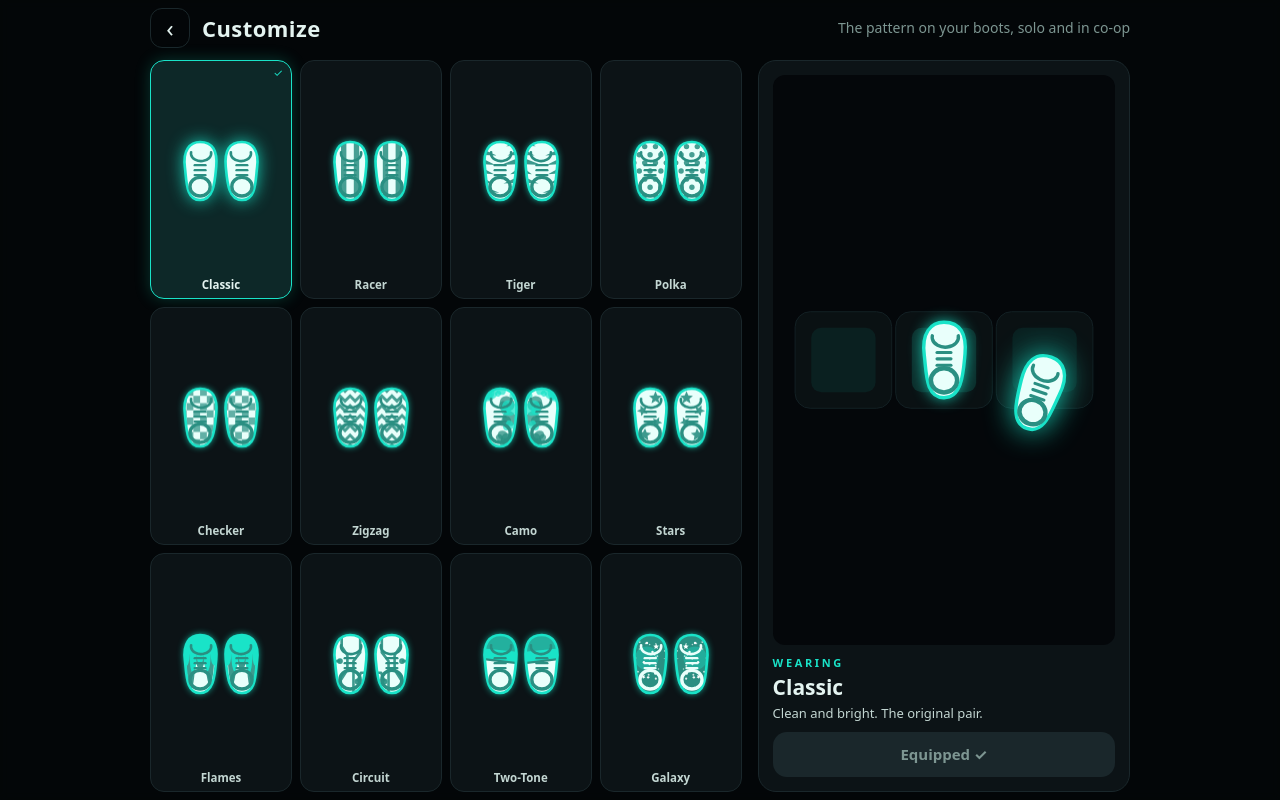
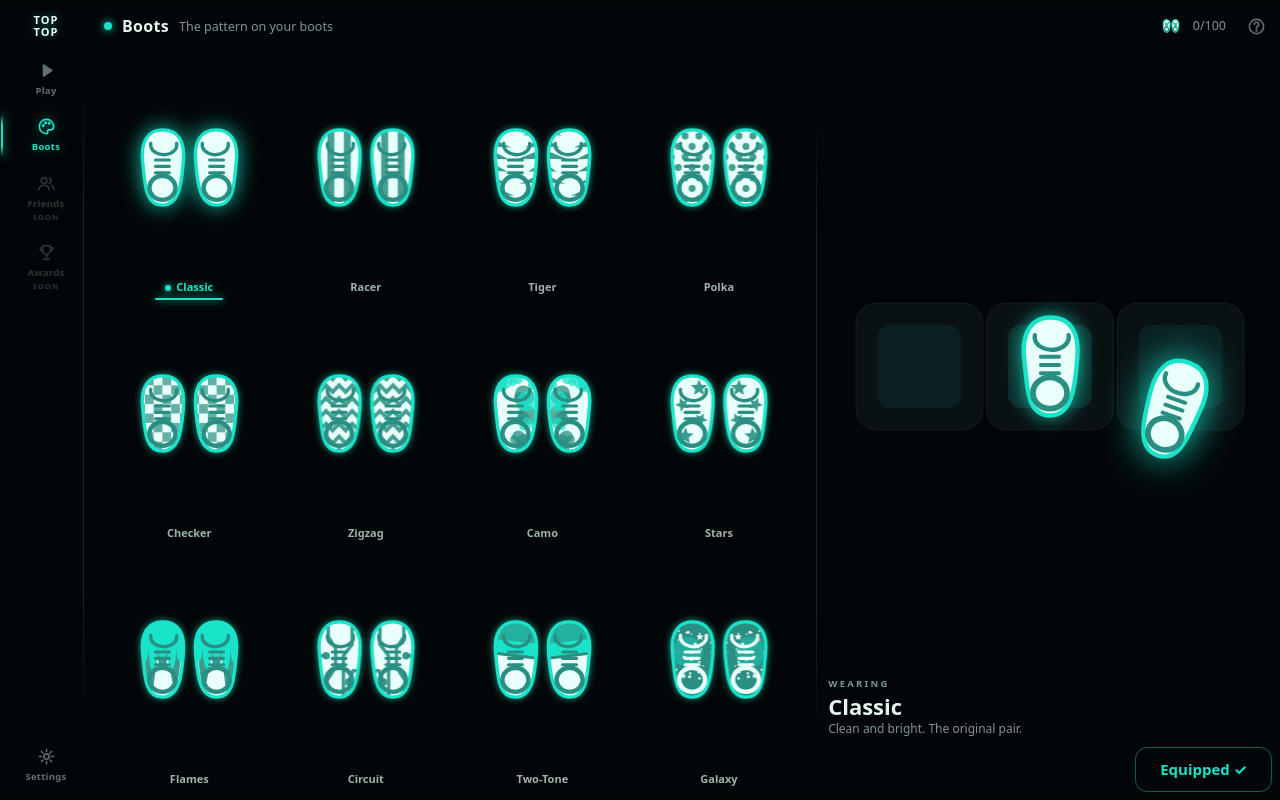
Before and after one commit to vlandgor/top-top, a website built with Vite: page index.html in a window 1280 px wide. Both pictures are taken after a click on the button "Boots". Built offline with nearby package versions, Linux system fonts and the light colour scheme.

Commit message:
Boots becomes a tab of the main menu
Customize was its own screen with a Back button. It is now the Boots tab: the
rail and the top line stay where they are, and only the content beside them
changes, like Play.

The layout keeps the skins grid on the left and the walking pair on the right,
in the main menu's boxless style: the previewed skin has a teal name and a
glowing underline, the one you wear a dot before its name, and the right side
says what you are wearing next to Equip. Your boots in the top line open the
tab too, and Android back returns to Play.

Co-Authored-By: Claude Opus 5.5 <noreply@anthropic.com>
Claude-Session: https://claude.ai/code/session_01QtKvdf1Lnso6VMLhyumjvG

```diff
--- a/index.html
+++ b/index.html
@@ -33,14 +33,14 @@
   </div>
 
   <div id="ui">
-    <!-- the main menu: the tab rail on the left, the Play tab on the right (multiplayer on top,
-         the solo modes below). Boots and Settings open their own screens; Friends and Awards are
-         still to come -->
+    <!-- the main menu: the tab rail on the left and the selected tab beside it, under one top line.
+         Play: multiplayer on top, the solo modes below. Boots: the skins and the chosen pair.
+         Settings still opens its own screen; Friends and Awards are still to come -->
     <section class="screen" id="sMenu">
       <nav class="rail">
         <div class="rlogo">TOP<br>TOP</div>
-        <button class="tab sel" id="tPlay"><svg viewBox="0 0 20 20"><path d="M6 4.2v11.6c0 .7.8 1.1 1.4.7l8.6-5.8c.5-.4.5-1.1 0-1.4L7.4 3.5c-.6-.4-1.4 0-1.4.7z" fill="currentColor"/></svg>Play</button>
-        <button class="tab" id="bSkins"><svg viewBox="0 0 20 20" fill="none" stroke="currentColor" stroke-width="1.7" stroke-linecap="round" stroke-linejoin="round"><path d="M10 2.5a7.5 7.5 0 1 0 0 15c1.2 0 1.6-.9 1.2-1.8-.5-1 .2-2.2 1.3-2.2h1.8a3.2 3.2 0 0 0 3.2-3.2C17.5 6 14.2 2.5 10 2.5z"/><circle cx="6.5" cy="9" r=".8" fill="currentColor"/><circle cx="9" cy="6" r=".8" fill="currentColor"/><circle cx="12.8" cy="6.6" r=".8" fill="currentColor"/></svg>Boots</button>
+        <button class="tab sel" id="tPlay" data-tab="play"><svg viewBox="0 0 20 20"><path d="M6 4.2v11.6c0 .7.8 1.1 1.4.7l8.6-5.8c.5-.4.5-1.1 0-1.4L7.4 3.5c-.6-.4-1.4 0-1.4.7z" fill="currentColor"/></svg>Play</button>
+        <button class="tab" id="tBoots" data-tab="boots"><svg viewBox="0 0 20 20" fill="none" stroke="currentColor" stroke-width="1.7" stroke-linecap="round" stroke-linejoin="round"><path d="M10 2.5a7.5 7.5 0 1 0 0 15c1.2 0 1.6-.9 1.2-1.8-.5-1 .2-2.2 1.3-2.2h1.8a3.2 3.2 0 0 0 3.2-3.2C17.5 6 14.2 2.5 10 2.5z"/><circle cx="6.5" cy="9" r=".8" fill="currentColor"/><circle cx="9" cy="6" r=".8" fill="currentColor"/><circle cx="12.8" cy="6.6" r=".8" fill="currentColor"/></svg>Boots</button>
         <button class="tab" id="tFriends" disabled><svg viewBox="0 0 20 20" fill="none" stroke="currentColor" stroke-width="1.7" stroke-linecap="round" stroke-linejoin="round"><circle cx="7.5" cy="7" r="3"/><path d="M2 16.5c.6-3 2.8-4.6 5.5-4.6S12.4 13.5 13 16.5"/><path d="M13 4.2a3 3 0 0 1 0 5.6M15 11.8c1.6.6 2.6 2 3 4.4"/></svg>Friends<em>soon</em></button>
         <button class="tab" id="tAwards" disabled><svg viewBox="0 0 20 20" fill="none" stroke="currentColor" stroke-width="1.7" stroke-linecap="round" stroke-linejoin="round"><path d="M6 3h8v5a4 4 0 0 1-8 0z"/><path d="M6 5H3.5a2.5 2.5 0 0 0 3 3.2M14 5h2.5a2.5 2.5 0 0 1-3 3.2M10 12v3M7 17h6"/></svg>Awards<em>soon</em></button>
         <span class="grow"></span>
@@ -48,11 +48,12 @@
       </nav>
       <div class="mmain">
         <div class="mtop">
-          <i class="mdot"></i><h2>Play</h2><span class="msub">Together or solo</span>
+          <i class="mdot"></i><h2 id="mTitle">Play</h2><span class="msub" id="mSub">Together or solo</span>
           <span class="grow"></span>
           <button class="me" id="bMe" aria-label="Your boots"><canvas id="meCv"></canvas><span id="meCleared"></span></button>
           <button class="mhelp" id="bHow" aria-label="How to play"><svg viewBox="0 0 20 20" fill="none" stroke="currentColor" stroke-width="1.7" stroke-linecap="round" stroke-linejoin="round"><circle cx="10" cy="10" r="7.5"/><path d="M7.8 7.8a2.3 2.3 0 1 1 3.2 2.1c-.7.3-1 .8-1 1.5v.4"/><circle cx="10" cy="14.3" r=".5" fill="currentColor"/></svg></button>
         </div>
+        <div class="pane on" id="pPlay">
           <button class="mplay" id="bCoop">
             <canvas id="menuFloor"></canvas>
             <span class="mtext">
@@ -64,6 +65,18 @@
           </button>
           <div class="msolo"><span class="mlabel">Solo</span><span id="soloCleared"></span></div>
           <div id="soloModes"></div>
+        </div>
+        <!-- Boots: the skins on the left, the chosen pair walking on the right with Equip -->
+        <div class="pane" id="pBoots">
+          <div id="skinGrid"></div>
+          <div id="skinInfo">
+            <canvas id="skinStage"></canvas>
+            <span class="eyebrow" id="skTag"></span>
+            <b id="skName"></b>
+            <span id="skAbout"></span>
+            <div class="skrow"><span id="skWearing"></span><button class="btn" id="bSkinEquip">Equip</button></div>
+          </div>
+        </div>
       </div>
     </section>
 
@@ -157,22 +170,6 @@
     </section>
 
     <!-- customize: the boot skins on the left, the chosen one walking on the right -->
-    <section class="screen top" id="sSkins">
-      <div class="bar"><button class="back" id="bSkinsBack" aria-label="Back">‹</button><h2>Customize</h2><div class="sub">The pattern on your boots, solo and in co-op</div></div>
-      <div class="skinsplit">
-        <div id="skinGrid"></div>
-        <div id="skinInfo">
-          <canvas id="skinStage"></canvas>
-          <div class="info">
-            <div class="eyebrow" id="skTag">Boots</div>
-            <h3 id="skName"></h3>
-            <p id="skAbout"></p>
-          </div>
-          <button class="btn" id="bSkinEquip">Equip</button>
-        </div>
-      </div>
-    </section>
-
     <section class="screen" id="sHow">
       <h2>How to play</h2>
       <div class="howgrid">
--- a/src/ui/menus.ts
+++ b/src/ui/menus.ts
@@ -11,16 +11,16 @@ import { drawLobbyFloor, drawPreview, drawSkinThumb } from "../render/draw";
 import { mySkin } from "../render/skins";
 import { ACCENT } from "../render/theme";
 import { leaveMatch, M, PLAYER_COLORS, pauseMatch, restartMatch, resumeMatch } from "../game/match";
-import { drawSkins, goSkins, initSkins } from "./skins";
+import { drawBoots, enterBoots, initBoots } from "./skins";
 import { drawLobby, enterRoom, goLobby, initRoom, roomBest, roomFacts, roomGoal, roomLevels, startRoom, syncRoomHud, teamChip, teamSize } from "./room";
 
 // ---------------------------------------------------------------------------
 // MENUS — one overlay, one screen at a time, plus the in-game HUD.
-//   main menu: a tab rail (Play, Boots, Friends and Awards still to come, Settings) and the Play
-//   tab: multiplayer on top, the five solo modes in a row below.
+//   main menu: a tab rail (Play, Boots, Friends and Awards still to come, Settings) beside the
+//   selected tab. Play: multiplayer on top, the five solo modes in a row below. Boots (skins.ts):
+//   the pattern on your boots.
 //   solo:  main menu -> a mode's levels -> play (or Game modes, from the levels screen's back)
 //   co-op: main menu -> lobby (room.ts) -> game modes -> levels -> play
-//   main menu -> Boots (skins.ts): the pattern on your boots
 // The game modes and levels screens are shared: in co-op they list the rooms (src/levels/
 // rooms.ts) instead of the solo levels, explain each mode's co-op rule, show the team in the
 // header, and Play starts a room with the lobby's team.
@@ -65,9 +65,24 @@ function setTeamChips(){
 }
 
 // ---- the main menu ----------------------------------------------------------------------------
-export function goMenu(){
+/** the main menu's tabs that are built so far, each a pane under the shared top line */
+type Tab = "play" | "boots";
+const TABS: Record<Tab, { pane: string; title: string; sub: string }> = {
+  play: { pane: "pPlay", title: "Play", sub: "Together or solo" },
+  boots: { pane: "pBoots", title: "Boots", sub: "The pattern on your boots" },
+};
+let tab: Tab = "play";
+
+/** the main menu, on one of its tabs: Play unless told otherwise */
+export function goMenu(t: Tab = "play"){
   S.screen = "menu"; S.run = null; leaveMatch(); setAccent(ACCENT.destination);
+  tab = t;
+  for (const k of Object.keys(TABS) as Tab[]) $(TABS[k].pane).classList.toggle("on", k === t);
+  document.querySelectorAll<HTMLElement>("#sMenu .tab").forEach(b => b.classList.toggle("sel", b.dataset.tab === t));
+  $("mTitle").textContent = TABS[t].title;
+  $("mSub").textContent = TABS[t].sub;
   renderMenu();
+  if (t === "boots") enterBoots();
   show("sMenu");
 }
 
@@ -96,12 +111,14 @@ function renderMenu(){
   $("meCleared").textContent = `${cleared}/${all}`;
 }
 
-/** every frame on the main menu: the multiplayer floor and your boots in the top line */
+/** every frame on the main menu: your boots in the top line, and the open tab's drawings */
 function drawMenu(){
   if (!screenOn("sMenu")) return;
-  const n = teamSize(), floor = fitCanvas("menuFloor"), me = fitCanvas("meCv");
+  const me = fitCanvas("meCv");
+  if (me) drawSkinThumb(me.c, me.w, me.h, mySkin(), false);
+  if (tab === "boots") { drawBoots(); return; }
+  const n = teamSize(), floor = fitCanvas("menuFloor");
   if (floor) drawLobbyFloor(floor.c, floor.w, floor.h, [0, 1, 2, 3].map(i => i < n ? PLAYER_COLORS[i] : null), performance.now() / 1000);
-  if (me) drawSkinThumb(me.c, me.w, me.h, mySkin(), false);
 }
 
 // ---- game modes ---------------------------------------------------------------------------
@@ -204,7 +221,6 @@ export function drawPreviews(){
   drawMenu();
   if (preview && screenOn("sModes")) previewInto("modePreview", preview);
   drawLobby();
-  drawSkins();
 }
 
 // ---- levels of one mode: tiles on the left, the selected level and Play on the right --------
@@ -380,7 +396,8 @@ function modesBack(){ if (coop) goLobby(); else goMenu(); }
 export function back(): boolean {
   if (screenOn("sLevels")) { goModes(); return true; }
   if (screenOn("sModes")) { modesBack(); return true; }
-  if (screenOn("sHow") || screenOn("sSet") || screenOn("sRoom") || screenOn("sSkins")) { goMenu(); return true; }
+  if (screenOn("sMenu") && tab !== "play") { goMenu(); return true; }
+  if (screenOn("sHow") || screenOn("sSet") || screenOn("sRoom")) { goMenu(); return true; }
   if (screenOn("sRoomOver")) { roomLevels(); return true; }
   return false;
 }
@@ -388,10 +405,11 @@ export function back(): boolean {
 export function initMenus(){
   S.onWin = onWin;
   initRoom();
-  initSkins(goMenu);
+  initBoots();
   on("bCoop", goLobby);
-  on("bSkins", goSkins);
-  on("bMe", goSkins);
+  on("tPlay", () => goMenu("play"));
+  on("tBoots", () => goMenu("boots"));
+  on("bMe", () => goMenu("boots"));
   on("bRoomBack", goMenu);
   on("bHow", () => show("sHow"));
   on("bHowOk", goMenu);
--- a/src/ui/skins.ts
+++ b/src/ui/skins.ts
@@ -1,27 +1,25 @@
 import { sfx } from "../audio/audio";
 import { drawSkinStage, drawSkinThumb } from "../render/draw";
 import { mySkin, SKINS, type Skin } from "../render/skins";
-import { C } from "../render/theme";
 import { save, writeSave } from "../storage/save";
-import { $, screenOn, setAccent, show } from "./menus";
+import { $ } from "./menus";
 
 // ---------------------------------------------------------------------------
-// CUSTOMIZE — pick the pattern on your boots. The skins in a grid on the left, the chosen one
-// walking on the right with Equip. Your colour doesn't change (teal solo, your seat's colour
-// in co-op); the skin is printed in it. Every skin is open for now.
+// BOOTS — the main menu's Boots tab: pick the pattern on your boots. The skins in a grid on
+// the left, the chosen one walking on the right with Equip. Your colour doesn't change (teal
+// solo, your seat's colour in co-op); the skin is printed in it. Every skin is open for now.
 // ---------------------------------------------------------------------------
 
 /** the skin being looked at; Equip makes it the one you wear */
 let picked: Skin = mySkin();
 let t0 = 0;
 
-export function goSkins(){
+/** opening the tab: the grid, with the skin you wear picked */
+export function enterBoots(){
   picked = mySkin();
   t0 = performance.now() / 1000;
-  setAccent(C.teal);
   buildGrid();
   select(picked);
-  show("sSkins");
 }
 
 function buildGrid(){
@@ -39,17 +37,18 @@ function buildGrid(){
 
 function select(s: Skin){
   picked = s;
-  const worn = s === mySkin();
+  const worn = mySkin(), wearing = s === worn;
   document.querySelectorAll<HTMLElement>(".skin").forEach(b => {
     b.classList.toggle("sel", b.dataset.id === s.id);
-    b.classList.toggle("worn", b.dataset.id === mySkin().id);
+    b.classList.toggle("worn", b.dataset.id === worn.id);
   });
-  $("skTag").textContent = worn ? "Wearing" : `${SKINS.indexOf(s) + 1} of ${SKINS.length}`;
+  $("skTag").textContent = wearing ? "Wearing" : `${SKINS.indexOf(s) + 1} of ${SKINS.length}`;
   $("skName").textContent = s.name;
   $("skAbout").textContent = s.about;
+  $("skWearing").innerHTML = wearing ? "" : `Wearing <b>${worn.name}</b>`;
   const btn = $<HTMLButtonElement>("bSkinEquip");
-  btn.disabled = worn;
-  btn.textContent = worn ? "Equipped ✓" : "Equip";
+  btn.disabled = wearing;
+  btn.textContent = wearing ? "Equipped ✓" : "Equip";
 }
 
 function equip(){
@@ -67,9 +66,8 @@ function fit(cv: HTMLCanvasElement): { c: CanvasRenderingContext2D; w: number; h
   return { c, w, h };
 }
 
-/** every frame while the screen is up: the tiles and the walking preview */
-export function drawSkins(){
-  if (!screenOn("sSkins")) return;
+/** every frame while the tab is open: the tiles and the walking preview */
+export function drawBoots(){
   document.querySelectorAll<HTMLElement>(".skin").forEach(b => {
     const f = fit(b.querySelector("canvas")!);
     const s = SKINS.find(x => x.id === b.dataset.id);
@@ -79,7 +77,6 @@ export function drawSkins(){
   if (f) drawSkinStage(f.c, f.w, f.h, performance.now() / 1000 - t0, picked);
 }
 
-export function initSkins(back: () => void){
-  $("bSkinsBack").addEventListener("click", () => { sfx("click"); back(); });
+export function initBoots(){
   $("bSkinEquip").addEventListener("click", () => { sfx("click"); equip(); });
 }
--- a/src/ui/styles/global.css
+++ b/src/ui/styles/global.css
@@ -74,6 +74,10 @@ canvas{display:block}
 #sMenu{flex-direction:row;align-items:stretch;justify-content:flex-start;gap:0;overflow:hidden;text-align:left;
   --dimmer:#5f716e;--hair:#142024}
 #sMenu .grow{flex:1}
+/* one pane per tab, under the shared top line */
+#pPlay{display:none;flex-direction:column;gap:clamp(4px,2.4vh,12px)}
+#pPlay.on{display:flex}
+.pane{flex:1;min-height:0}
 .rail{position:relative;flex:none;width:clamp(58px,9vw,76px);display:flex;flex-direction:column;align-items:stretch;gap:2px}
 .rail::after{content:"";position:absolute;right:0;top:10%;bottom:10%;width:1px;
   background:linear-gradient(transparent,var(--line) 20%,var(--line) 80%,transparent)}
@@ -300,23 +304,31 @@ em.new{font-style:normal;font-size:9px;letter-spacing:.12em;text-transform:upper
 #roPlayers b{display:block;font-size:14px}
 #roPlayers span{font-size:11px;color:var(--dim);font-variant-numeric:tabular-nums}
 
-/* ---- customize: the skins in a grid on the left, the chosen pair walking on the right ---- */
-.skinsplit{display:grid;grid-template-columns:1fr minmax(220px,38%);gap:16px;width:100%;max-width:980px;flex:1;min-height:0}
-#skinGrid{display:grid;grid-template-columns:repeat(4,1fr);grid-auto-rows:1fr;gap:8px;min-height:0}
-.skin{position:relative;display:flex;flex-direction:column;align-items:center;gap:2px;padding:6px 4px 5px;min-height:0;
-  background:var(--panel);border:1px solid var(--line);border-radius:14px;transition:border-color .12s,background .12s}
+/* ---- Boots tab: the skins in a grid on the left, the chosen pair walking on the right. Like the
+   rest of the main menu, no boxes: the previewed skin has a teal name and a glowing underline,
+   the one you wear a dot before its name ---- */
+#pBoots{display:none;grid-template-columns:1fr 38%;gap:clamp(14px,3vw,24px)}
+#pBoots.on{display:grid}
+#skinGrid{display:grid;grid-template-columns:repeat(4,1fr);grid-auto-rows:1fr;gap:2px 6px;min-height:0}
+.skin{position:relative;display:flex;flex-direction:column;align-items:center;gap:2px;min-height:0;background:none;border:0;
+  padding:2px 0 6px;color:#9fb2ae;font:inherit;cursor:pointer}
 .skin canvas{flex:1;width:100%;min-height:0}
-.skin b{flex:none;font-size:11.5px;font-weight:700;color:#c3d6d2;white-space:nowrap}
-.skin.sel{background:color-mix(in srgb,var(--teal) 10%,var(--panel));border:1.5px solid var(--teal);
-  box-shadow:0 0 16px color-mix(in srgb,var(--teal) 22%,transparent)}
-.skin.sel b{color:var(--txt)}
-.skin.worn:after{content:"✓";position:absolute;right:8px;top:4px;font-size:11px;color:var(--teal)}
+.skin b{flex:none;font-size:11px;font-weight:650;white-space:nowrap}
+.skin.sel b{color:var(--teal);text-shadow:0 0 10px rgba(25,227,200,.5)}
+.skin.sel::after{content:"";position:absolute;left:30%;right:30%;bottom:0;height:2px;border-radius:2px;
+  background:var(--teal);box-shadow:0 0 8px var(--teal)}
+.skin.worn b::before{content:"";display:inline-block;width:6px;height:6px;border-radius:50%;background:var(--teal);
+  box-shadow:0 0 6px var(--teal);margin-right:5px;vertical-align:middle}
 .skin:active{transform:scale(.97)}
-#skinInfo{display:flex;flex-direction:column;gap:10px;background:var(--panel);border:1px solid var(--line);
-  border-radius:18px;padding:14px;text-align:left;min-height:0}
-#skinStage{width:100%;flex:1;min-height:0;border-radius:12px;background:#04070a}
-#skinInfo .info{display:flex;flex-direction:column;gap:5px;flex:none}
-#skinInfo h3{margin:0;font-size:21px;font-weight:850;line-height:1.1}
-#skinInfo p{margin:0;color:#c3d6d2;font-size:13px;line-height:1.4}
-#bSkinEquip{flex:none;padding:12px}
-#bSkinEquip:disabled{background:var(--line);color:var(--dim);box-shadow:none}
+#skinInfo{position:relative;display:flex;flex-direction:column;min-height:0;text-align:left}
+#skinInfo::before{content:"";position:absolute;left:calc(-1 * clamp(7px,1.5vw,12px));top:8%;bottom:8%;width:1px;
+  background:linear-gradient(transparent,var(--line) 20%,var(--line) 80%,transparent)}
+#skinStage{flex:1;width:100%;min-height:0}
+#skTag{font-size:9.5px;color:var(--dim)}
+#skName{font-size:clamp(18px,6vh,22px);font-weight:850;line-height:1.15;margin-top:3px}
+#skAbout{color:var(--dim);font-size:12px;line-height:1.35;margin-top:2px}
+.skrow{display:flex;align-items:center;gap:10px;margin-top:clamp(6px,2.6vh,10px)}
+#skWearing{color:var(--dim);font-size:12px;margin-right:auto;white-space:nowrap}
+#skWearing b{color:var(--txt)}
+#bSkinEquip{padding:clamp(8px,3vh,11px) 24px;font-size:15px;border-radius:12px;box-shadow:0 0 24px rgba(25,227,200,.3)}
+#bSkinEquip:disabled{background:none;color:var(--teal);box-shadow:none;border:1px solid color-mix(in srgb,var(--teal) 40%,transparent)}
```
Also changed, not shown: docs/game-design.md (+6 -2 lines). Lines whose indentation alone changed are shown as unchanged.
